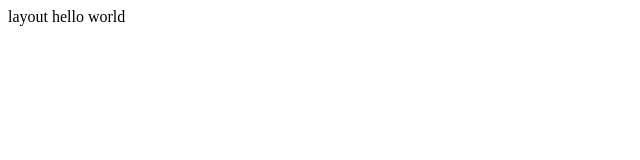
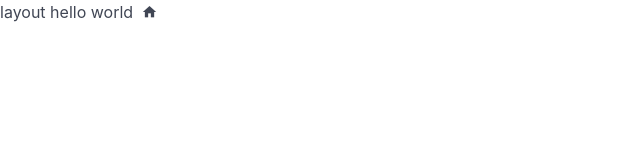
Before and after one commit to mrsimonemms/priorsleehoney.co.uk, an Astro site: page / in a window 1280 px wide. Shown: the full height of the page, 0-640 px from the left. Built offline with nearby package versions, Linux system fonts and the light colour scheme; Astro itself is replaced by a stand-in of ours.

Commit message:
feat: add bulma for styling

```diff
--- a/package.json
+++ b/package.json
@@ -12,20 +12,24 @@
     "format": "prettier --write \"**/*.?(c|m){j,t}s\"",
     "lint": "eslint \"**/*.?(c|m)ts\" --fix",
     "preview": "astro preview --host",
+    "postinstall": "rm -Rf ./public/fonts && cp -Rf ./node_modules/@mdi/font/fonts ./public/fonts",
     "start": "astro dev",
     "test": "echo \"Error: no test specified\" && exit 1"
   },
   "devDependencies": {
     "@astrojs/check": "^0.9.2",
     "@astrojs/sitemap": "^3.1.6",
+    "@mdi/font": "^7.4.47",
     "@typescript-eslint/eslint-plugin": "^7.10.0",
     "@typescript-eslint/parser": "^7.10.0",
     "astro": "^4.14.2",
+    "bulma": "^1.0.2",
     "eslint": "^8.57.0",
     "eslint-config-prettier": "^9.1.0",
     "eslint-plugin-prettier": "^5.1.3",
     "prettier": "^3.2.5",
     "prettier-plugin-organize-imports": "^3.2.4",
+    "sass": "^1.77.8",
     "source-map-support": "^0.5.21",
     "typescript": "^5.5.4"
   }
--- a/src/components/BaseHead.astro
+++ b/src/components/BaseHead.astro
@@ -1,7 +1,5 @@
 ---
-// Import the global.css file here so that it is included on
-// all pages through the use of the <BaseHead /> component.
-import '../styles/global.css';
+import '../styles/styles.scss';
 
 interface Props {
   title: string;
--- a/src/pages/index.astro
+++ b/src/pages/index.astro
@@ -3,3 +3,7 @@
 ---
 
 <Default> hello world </Default>
+
+<span class="icon">
+  <i class="mdi mdi-home"></i>
+</span>
--- /dev/null
+++ b/src/styles/styles.scss
@@ -0,0 +1,17 @@
+// Copyright 2024 Simon Emms <simon@simonemms.com>
+//
+// Licensed under the Apache License, Version 2.0 (the "License");
+// you may not use this file except in compliance with the License.
+// You may obtain a copy of the License at
+//
+//     http://www.apache.org/licenses/LICENSE-2.0
+//
+// Unless required by applicable law or agreed to in writing, software
+// distributed under the License is distributed on an "AS IS" BASIS,
+// WITHOUT WARRANTIES OR CONDITIONS OF ANY KIND, either express or implied.
+// See the License for the specific language governing permissions and
+// limitations under the License.
+
+@use 'bulma/sass';
+
+@import '@mdi/font/scss/materialdesignicons';
```
Also changed, not shown: src/styles/global.css (deleted, +0 -15 lines), 2 other files.
